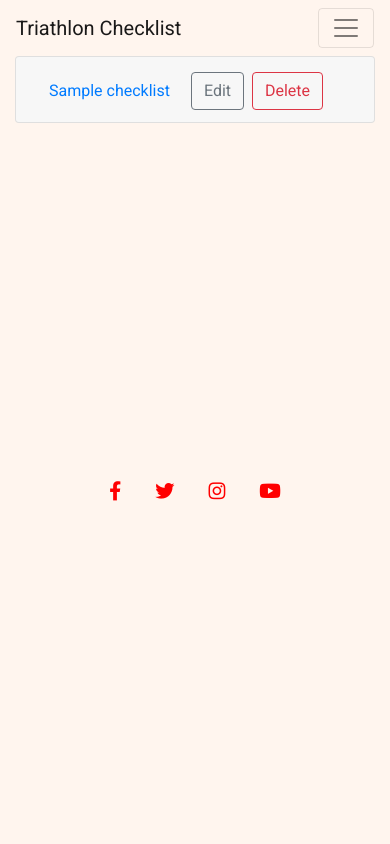
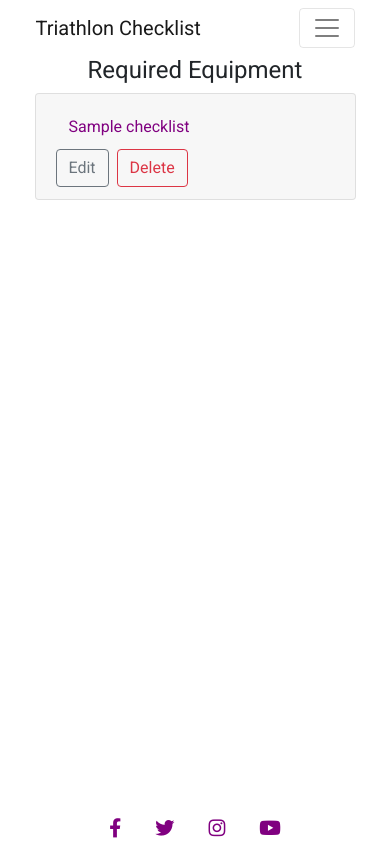
Before and after one commit to johnj974/triathlon-checklist, a Flask app: page / in a window 390 px wide. Run offline with Flask 2, Linux system fonts and the light colour scheme; a database or web service that is not in the repository returns one stand-in record (values such as "Sample title"); some libraries are stand-ins or nearby versions.

Commit message:
added css styling to all pages to make them more uniform

```diff
--- a/static/css/style.css
+++ b/static/css/style.css
@@ -1,17 +1,13 @@
 @import url('https://fonts.googleapis.com/css?family=Roboto&display=swap');
 
 body{
-    background-color: seashell;
+    background-color: white;
     margin: 0;
     padding: 0;
     font-family: Roboto;
 }
 
 #races{
-    height: 50vh;
-}
-
-#checklist{
     height: 50vh;
 }
 
@@ -28,7 +24,7 @@
 }
 
 ul li i{
-    color:  red;
+    color: purple;
     transition: color 0.5s ease-in-out;
 }
 
@@ -36,8 +32,13 @@
     color: green;
 }
 
+.navbar{
+    width: 90%;
+    margin: auto;
+}
+
 .navbar .nav-item .nav-link{
-    color:red;
+    color:purple;
     text-align: right;
 }
 
@@ -47,17 +48,24 @@
 }
 
 .navbar .navbar-toggler icon{
-    color:red;
+    color:purple;
+}
+
+.navbar .navbar-brand:hover{
+    color: purple;
+    transition: color 0.5s ease-in-out;
 }
 
 #selector{
     height: 80vh;
-    background-color: seashell;
+    background-color: white;
 }
 
-#swim{
-    background-color:slategray;
+#checklist{
+    background-color:white;
     height: 70vh;
+    width: 90%;
+    margin: auto;
 }
 
 #cycle{
@@ -68,7 +76,27 @@
     height: 70vh;
 }
 
-#homeButtons{
-    display:inline;
-    text-align: right;
+#center{
+    width :90%;
+    margin: auto;
 }
+
+.btn-link{
+    color: purple;
+}
+
+.footer {
+  position: fixed;
+  left: 0;
+  bottom: 0;
+  width: 100%;
+  text-align: center;
+}
+
+h4{
+    text-align: center;
+}
+
+input{
+    margin-top: 10px;
+}
--- a/templates/base.html
+++ b/templates/base.html
@@ -27,15 +27,16 @@
 			<div class="collapse navbar-collapse" id="navbarTogglerDemo02">
 				<ul class="navbar-nav mr-auto mt-2 mt-lg-0">
 					<li class="nav-item">
-						<a class="nav-link" href="{{url_for('add_list')}}">Create CheckList <span class="sr-only">(current)</span></a>
+						<a class="nav-link" href="{{url_for('add_list')}}">Create CheckList
+							<span class="sr-only">(current)</span></a>
 					</li>
                     <li class="nav-item">
-						<a class="nav-link" href="{{url_for('record_event')}}">Record Event <span class="sr-only">(current)</span></a>
+						<a class="nav-link" href="{{url_for('record_event')}}">Record Event</a>
 					</li>
 					<li class="nav-item">
 						<a class="nav-link" href="{{url_for('blog_list')}}">Notes</a>
 					</li>
-                    <li class="nav-item">
+					<li class="nav-item">
 						<a class="nav-link" href="{{url_for('event_list')}}">Event History</a>
 					</li>
 				</ul>
--- a/templates/editblog.html
+++ b/templates/editblog.html
@@ -1,13 +1,13 @@
 {% extends "base.html" %}
 {% block content %}
-<div>
+<div id="center">
 	<form action="{{ url_for('update_blog', blog_id=blog._id)}}" method="POST">
 		<div class="form-group">
             <label for="blog_title">Title</label>
 
             <input id="blog_title" name="blog_title" class="form-control" type="text" value="{{blog.blog_title}}">
 			<label for="blog_content">Content</label>
-			<textarea class="form-control" id="blog_content" name="blog_content" rows="3">{{blog.blog_content}}</textarea>
+			<textarea class="form-control" id="blog_content" name="blog_content" rows="5">{{blog.blog_content}}</textarea>
 
 		</div>
             <button type="submit" class="btn btn-outline-secondary">Edit Note</button>
--- a/templates/editeventlist.html
+++ b/templates/editeventlist.html
@@ -4,7 +4,7 @@
 	<h4>Edit Recorded Event</h4>
 	<div class="row">
 
-		<div id="run" class="col-md-4">
+		<div id="center" class="col-md-8">
 			<form action="{{ url_for('update_eventlist', events_id=events._id)}}" method="POST">
 				<div class="form-group">
 					<label for="discipline_type">Create Event</label>
--- a/templates/home.html
+++ b/templates/home.html
@@ -1,8 +1,9 @@
 {% extends "base.html" %}
 {% block content %}
 <div class="container-fluid">
-	<div id="checklist" class="row">
-		<div class="col">
+    <h4>Required Equipment</h4>
+	<div class="row">
+		<div class="col-md-8" id="center">
 			<div class="accordion" id="accordionExample">
 				<div class="card">
 					{% for item in check %}
@@ -11,14 +12,13 @@
                             <button class="btn btn-link" type="button" data-toggle="collapse" data-target="#collapseOne{{loop.index}}" aria-expanded="true" aria-controls="collapseOne">
                                 {{ item.discipline_name }}
                             </button>
-                            <span id="homeButtons">
+                            <div>
                             <a href="{{url_for('edit_checklist', checklist_id=item._id)}}"><button type="button" class="btn btn-outline-secondary">Edit</button></a>
                             <a href="{{url_for('delete_checklist', checklist_id=item._id)}}"><button type="button" class="btn btn-outline-danger">Delete</button></a>
-                            </span>
+                            </div>
 						</h2>
 					</div>
-
-					<div id="collapseOne{{loop.index}}" class="collapsing"
+                        <div id="collapseOne{{loop.index}}" class="collapsing"
 						data-parent="#accordionExample">
 						<div class="card-body">
 							<p>{{ item.item1 }}</p>
--- a/templates/list.html
+++ b/templates/list.html
@@ -3,7 +3,7 @@
 <div id="selector" class="container-fluid">
 	<h4>Create Checklist</h4>
 	<div class="row">
-		<div id="swim" class="col-md-8">
+		<div id="checklist" class="col-md-8">
             <form action="{{ url_for('insert_list')}}" method="POST">
                 <div class="form-group">
                     <label for="disciplines">Select Discipline</label>
@@ -39,10 +39,6 @@
                 <button type="submit" class="btn btn-success">Create Checklist</button>
             </form>
 		</div>
-
-		<div id="run" class="col-md-4">
-
-		</div>
 	</div>
 </div>
 {% endblock %}
```
Also changed, not shown: templates/blog.html (+9 -3 lines), templates/editlist.html (+2 -6 lines), templates/recordevent.html (+2 -9 lines).
